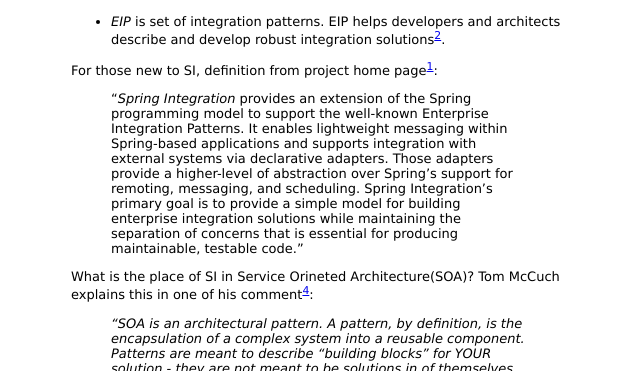
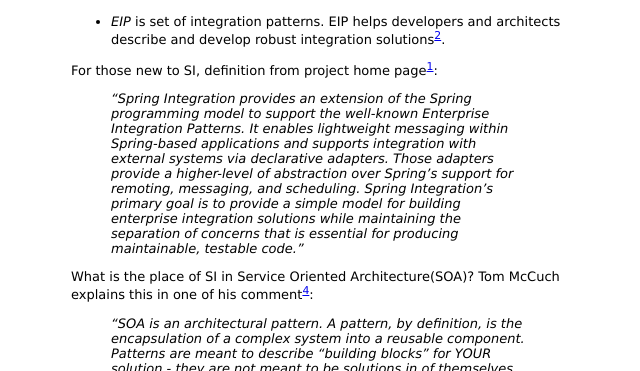
Before and after one commit to kgrodzicki/kgrodzicki.github.com, a Jekyll site: the page built from _posts/2011-08-12-spring-integration.markdown, in a window 1280 px wide and 900 px high. Shown: the part 371-742 px from the top of the window, without its empty margins (319-959 px from the left). Built offline with Jekyll 4.4.1, drawn with Linux system fonts in a browser that asks for light colours; Markdown is read by kramdown in place of the engine named in the settings.

Commit message:
formatting

```diff
--- a/_posts/2011-08-12-spring-integration.markdown
+++ b/_posts/2011-08-12-spring-integration.markdown
@@ -16,14 +16,14 @@
 * _EIP_ is set of integration patterns. EIP helps developers and architects describe and develop robust integration solutions[^eip].
 
 For those new to SI, definition from project home page[^si]:
-> "_Spring Integration_ provides an extension of the Spring programming model to support the well-known Enterprise
-> Integration Patterns. It enables lightweight messaging within Spring-based applications and supports integration
-> with external systems via declarative adapters. Those adapters provide a higher-level of abstraction over Spring's
-> support for remoting, messaging, and scheduling. Spring Integration's primary goal is to provide a simple model
-> for building enterprise integration solutions while maintaining the separation of concerns that is
-> essential for producing maintainable, testable code."
+> _"Spring Integration provides an extension of the Spring programming model to support the well-known Enterprise_
+> _Integration Patterns. It enables lightweight messaging within Spring-based applications and supports integration_
+> _with external systems via declarative adapters. Those adapters provide a higher-level of abstraction over Spring's_
+> _support for remoting, messaging, and scheduling. Spring Integration's primary goal is to provide a simple model_
+> _for building enterprise integration solutions while maintaining the separation of concerns that is_
+> _essential for producing maintainable, testable code."_
 
-What is the place of SI in Service Orineted Architecture(SOA)? Tom McCuch explains this in one of his comment[^tmc]:
+What is the place of SI in Service Oriented Architecture(SOA)? Tom McCuch explains this in one of his comment[^tmc]:
 > _"SOA is an architectural pattern. A pattern, by definition, is the encapsulation_
 > _of a complex system into a reusable component. Patterns are meant to describe_
 > _"building blocks" for YOUR solution - they are not meant to be solutions in of_
```
